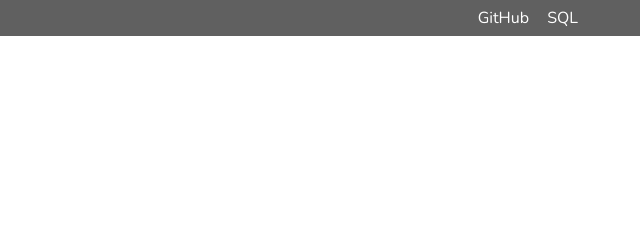
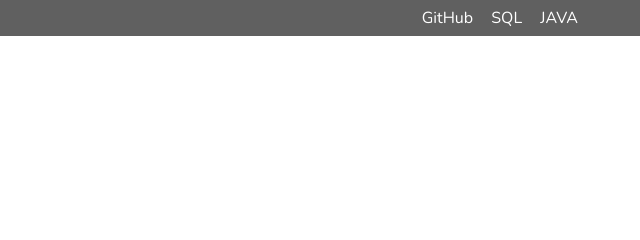
Before and after one commit to neoncat/neoncat.github.io, a plain HTML site: page index.html in a window 1280 px wide. Shown: the top 240 px of the page, 640-1280 px from the left. Drawn offline with nearby package versions, Linux system fonts and the light colour scheme.

Commit message:
add link java repository

```diff
--- a/index.html
+++ b/index.html
@@ -27,6 +27,10 @@
                     <a href="https://github.com/neoncat/SQL/blob/master/README.md">SQL</a>
                 </li>
 
+                <li class="btn-menu animated">
+                    <a href="https://github.com/neoncat/JavaEclipse">JAVA</a>
+                </li>
+
             </ul>
         </nav>
 
```
